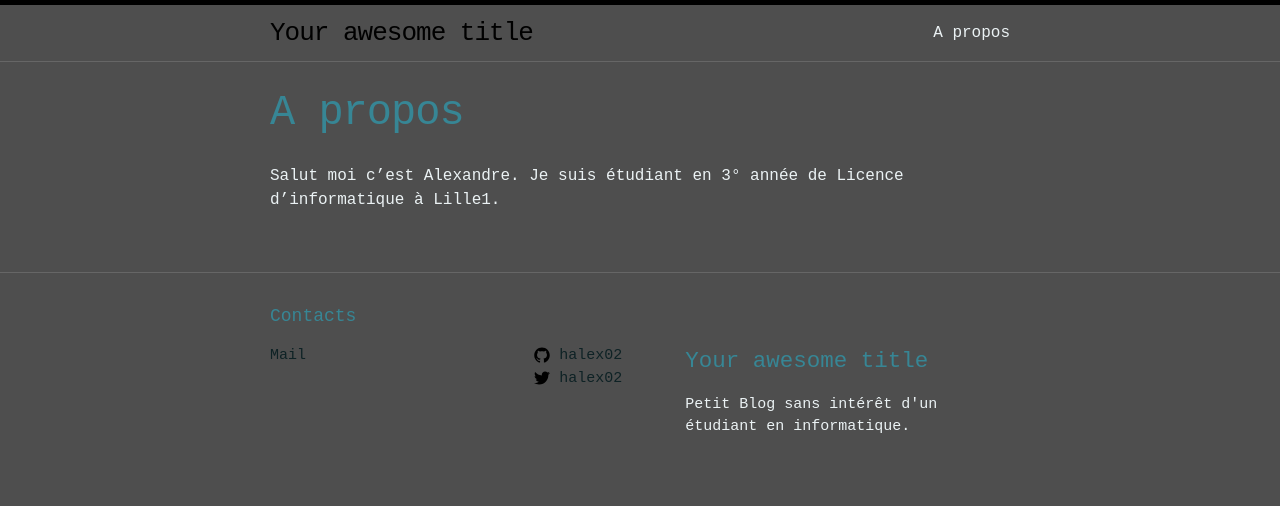
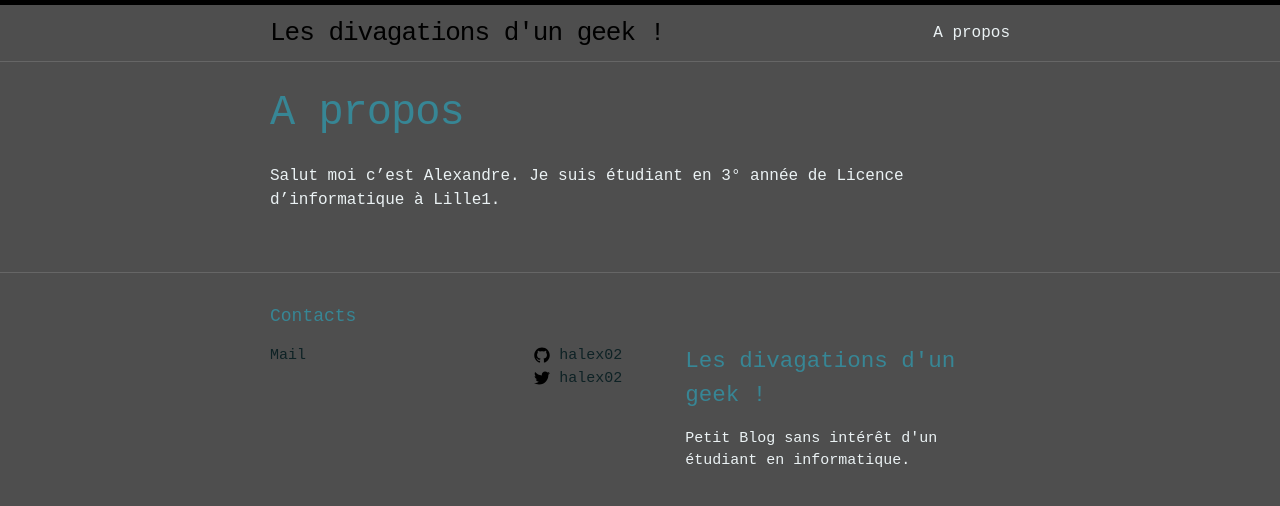
Before and after one commit to halex02/halex02.github.io, a Jekyll site: the page built from about.md, in a window 1280 px wide. Shown: the top 506 px of the page. Built offline with Jekyll 4.4.1, drawn with Linux system fonts in a browser that asks for light colours.

Commit message:
on ajoute un titre qui poutre du poney... ou pas.

```diff
--- a/_config.yml
+++ b/_config.yml
@@ -6,7 +6,7 @@
 # 'jekyll serve'. If you change this file, please restart the server process.
 
 # Site settings
-title: Your awesome title
+title: Les divagations d'un geek !
 email: alexandre.houplon@etudiant.univ-lille1.fr
 description: > # this means to ignore newlines until "baseurl:"
   Petit Blog sans intérêt d'un étudiant en informatique.
```
